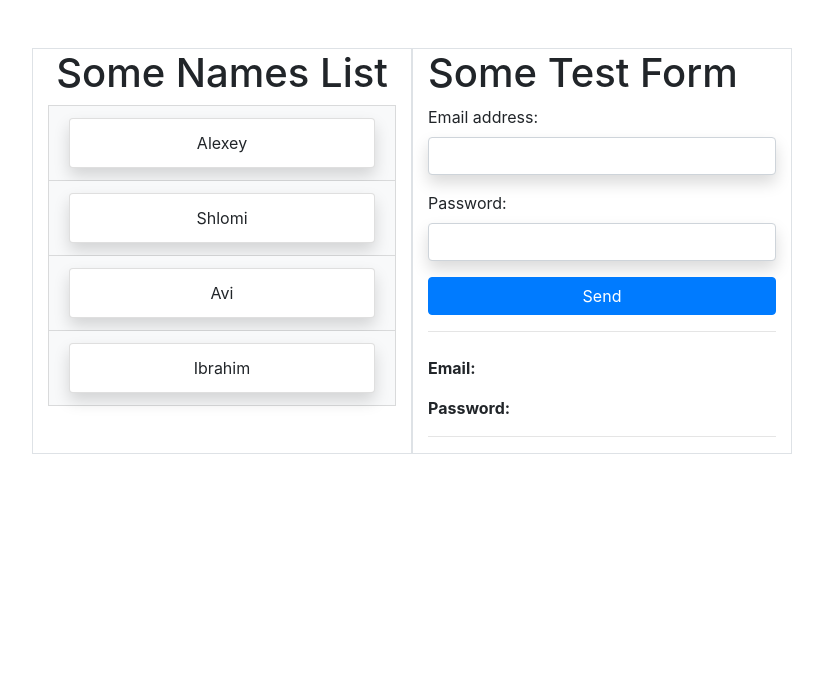
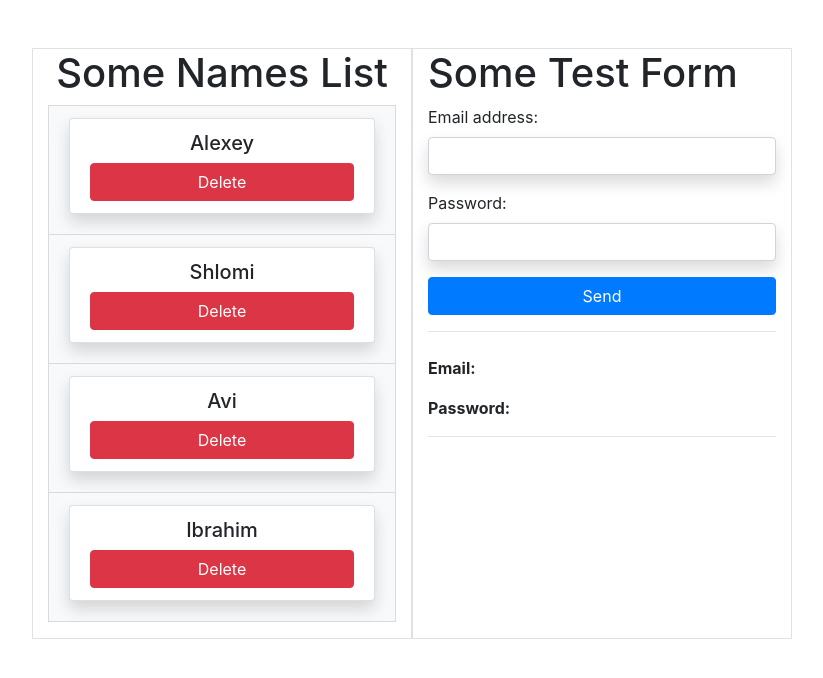
Before and after one commit to alexeystardev/angular_list_and_form_components, an Angular app: page / in a window 1280 px wide. Shown: the top 678 px of the page, without its empty margins (228-1051 px from the left). Built offline with nearby package versions, Linux system fonts and the light colour scheme.

Commit message:
added delete user from list

```diff
--- a/src/app/user-list-row/user-list-row.component.html
+++ b/src/app/user-list-row/user-list-row.component.html
@@ -1 +1,2 @@
-<li class="list-group-item shadow rounded">{{userName}}</li>
+<li class="list-group-item shadow rounded h5">{{userName}}
+<button (click)="delete(index)" type="button" class="btn btn-danger w-100 mt-2">Delete</button></li>
--- a/src/app/user-list-row/user-list-row.component.ts
+++ b/src/app/user-list-row/user-list-row.component.ts
@@ -1,4 +1,4 @@
-import { Component, Input, OnInit } from '@angular/core';
+import { Component, EventEmitter, Input, OnInit, Output } from '@angular/core';
 
 @Component({
   selector: 'app-user-list-row',
@@ -8,9 +8,20 @@ import { Component, Input, OnInit } from '@angular/core';
 export class UserListRowComponent implements OnInit {
 
 	constructor() { }
- 		@Input() userName;
 
-	 ngOnInit(): void {
+  @Input() index: number
+ @Input() userName: string='test'
+ @Input() lastName: string='test'
+
+ @Output() onNewDelItem=new EventEmitter<any>();
+
+  ngOnInit(): void {
+    console.log(this.userName)
+  }
+
+  delete(index:number):void{
+
+    this.onNewDelItem.emit(index)
   }
 
 }
--- a/src/app/user-list/user-list.component.html
+++ b/src/app/user-list/user-list.component.html
@@ -1,5 +1,9 @@
 <ul class="text-center p-0">
-  <li class="list-group-item bg-light" *ngFor="let name of userNames">
-    <app-user-list-row [userName]="name"></app-user-list-row>
+  <li class="list-group-item bg-light" *ngFor="let name of userNames;let i = index">
+    <app-user-list-row
+	(onNewDelItem)="deleteItem($event)"
+	[index]="i"
+	[lastName]="localLastName"
+	[userName]="name"></app-user-list-row>
   </li>
 </ul>
--- a/src/app/user-list/user-list.component.ts
+++ b/src/app/user-list/user-list.component.ts
@@ -12,4 +12,9 @@ constructor() { }
   ngOnInit(): void {
   }
 
+  deleteItem(index:number){
+    console.log(index+"!!!")
+    this.userNames.splice(index,1);
+  }
+
 }
```
Also changed, not shown: 1 other file (tests, documents, lock files or other folders).
